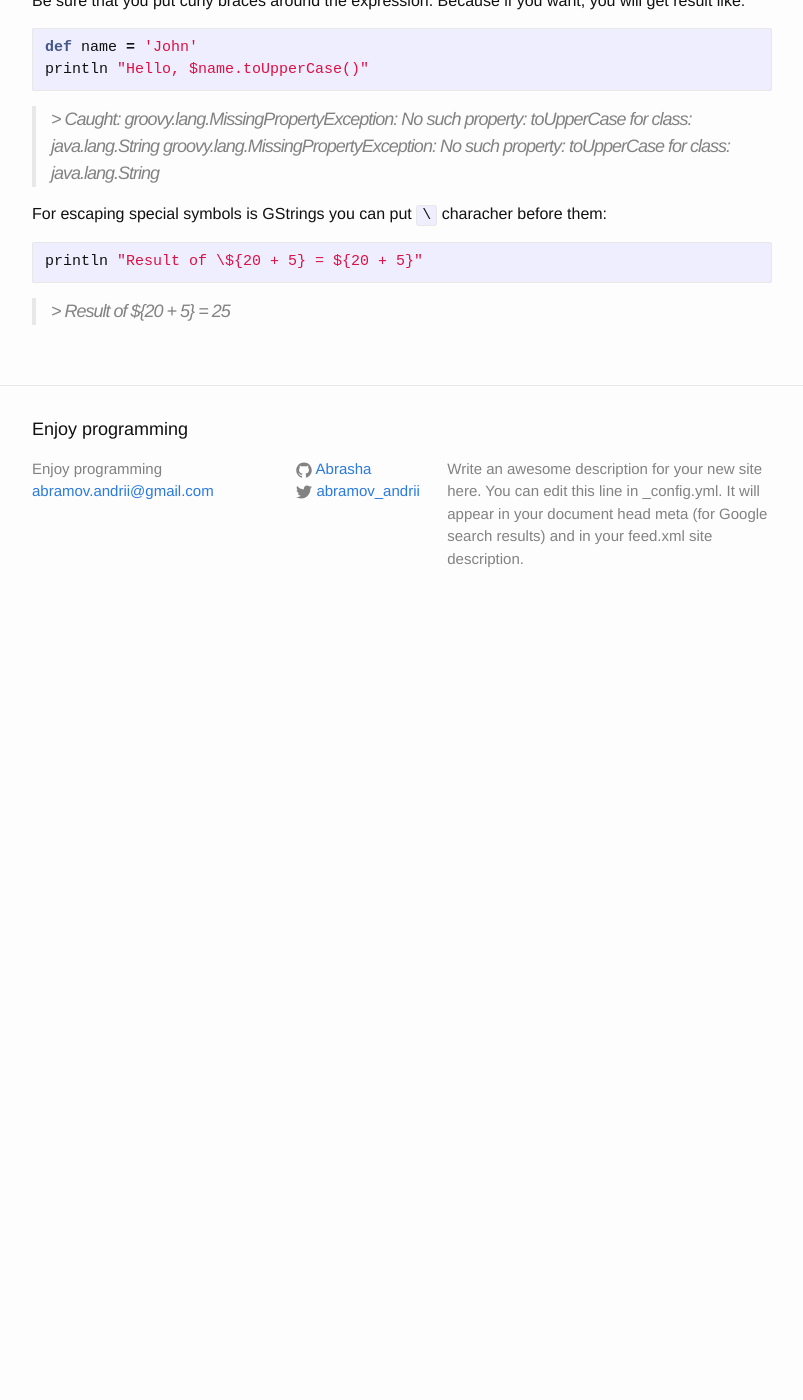
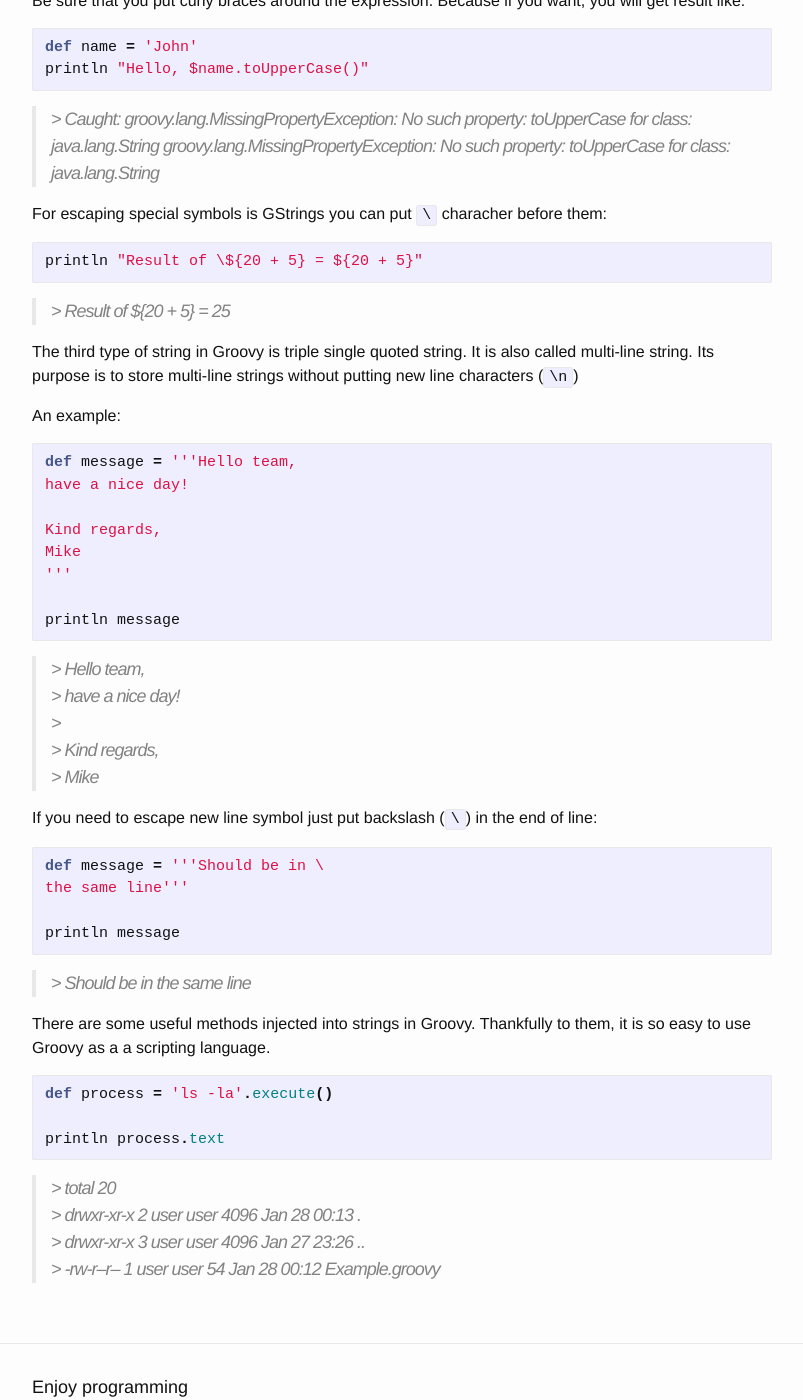
Before and after one commit to aaabramov/aaabramov.github.io, a Jekyll site: the page built from _posts/2017-01-27-groovy-strings.markdown, in a window 1280 px wide and 1400 px high, scrolled down 984 px. Shown: the whole window, without its empty margins (238-1041 px from the left). Built offline with Jekyll 4.4.1, drawn with Linux system fonts in a browser that asks for light colours; before the commit the page ends 1614 px from its top, so only the background shows below that.

Commit message:
- post: groovy string - add content

```diff
--- a/_posts/2017-01-27-groovy-strings.markdown
+++ b/_posts/2017-01-27-groovy-strings.markdown
@@ -58,4 +58,49 @@ println "Result of \${20 + 5} = ${20 + 5}"
 ~~~
 >\> Result of ${20 + 5} = 25
 
+The third type of string in Groovy is triple single quoted string.
+It is also called multi-line string. Its purpose is to store multi-line strings without putting new line characters (`\n`)
+
+An example:
+
+~~~groovy
+def message = '''Hello team,
+have a nice day!
+
+Kind regards,
+Mike
+'''
+
+println message
+~~~
+>\> Hello team,
+>\> have a nice day!
+>\>
+>\> Kind regards,
+>\> Mike
+
+If you need to escape new line symbol just put backslash (`\`) in the end of line:
+
+~~~groovy
+def message = '''Should be in \
+the same line'''
+
+println message
+~~~
+>\> Should be in the same line
+
+There are some useful methods injected into strings in Groovy. Thankfully to them, it is so easy to use Groovy as a a scripting language.
+
+~~~groovy
+def process = 'ls -la'.execute()
+
+println process.text
+~~~
+>\> total 20
+>\> drwxr-xr-x 2 user user 4096 Jan 28 00:13 .
+>\> drwxr-xr-x 3 user user 4096 Jan 27 23:26 ..
+>\> -rw-r--r-- 1 user user   54 Jan 28 00:12 Example.groovy
+
+
+
 [GString docs]: http://docs.groovy-lang.org/latest/html/api/groovy/lang/GString.html
```
Also changed, not shown: _posts/2017-01-27-creating-gradle-task.markdown (+6 -6 lines).
